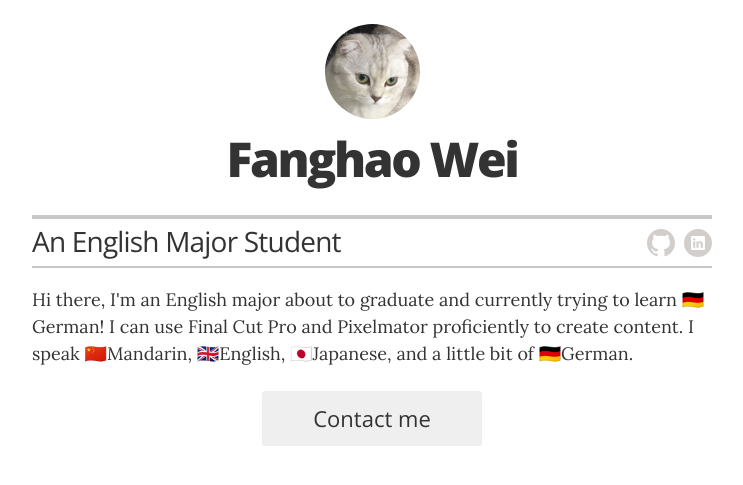
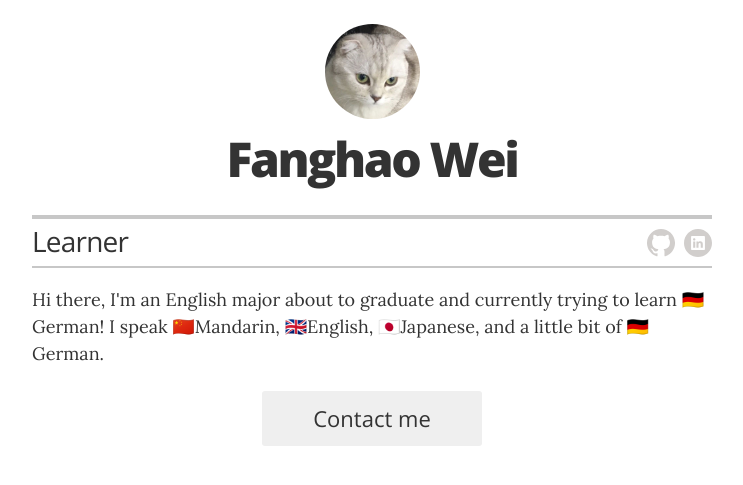
Before and after one commit to vfanghao/fanghao.me, a Jekyll site: the page built from index.html, in a window 1280 px wide. Shown: the top 485 px of the page, without its empty margins (268-1011 px from the left). Built offline with Jekyll 4.4.1, drawn with Linux system fonts in a browser that asks for light colours.

Commit message:
Update _config.yml

```diff
--- a/_config.yml
+++ b/_config.yml
@@ -1,6 +1,6 @@
 # Site settings
 title: "Fanghao Wei"
-description: "My Resume"
+description: "About me"
 
 # Build settings
 markdown: kramdown
@@ -11,7 +11,7 @@ sass:
 # Resume settings
 resume_avatar:                  "true"
 resume_name:                    "Fanghao Wei"
-resume_title:                   "An English Major Student"
+resume_title:                   "Learner"
 
 # used for the contact button in _layouts/resume.html
 resume_contact_email:           "i@fanghao.me"
@@ -21,7 +21,7 @@ resume_contact_telephone:       "+12122561984"
 
 
 
-resume_header_intro: "<p>Hi there, I'm an English major about to graduate and currently trying to learn 🇩🇪German! I can use Final Cut Pro and Pixelmator proficiently to create content. I speak 🇨🇳Mandarin, 🇬🇧English, 🇯🇵Japanese, and a little bit of 🇩🇪German.</p>"
+resume_header_intro: "<p>Hi there, I'm an English major about to graduate and currently trying to learn 🇩🇪German! I speak 🇨🇳Mandarin, 🇬🇧English, 🇯🇵Japanese, and a little bit of 🇩🇪German.</p>"
 
 # use "yes" to display the email contact button,
 # "no" to display an "I'm not looking for work" message,
```
